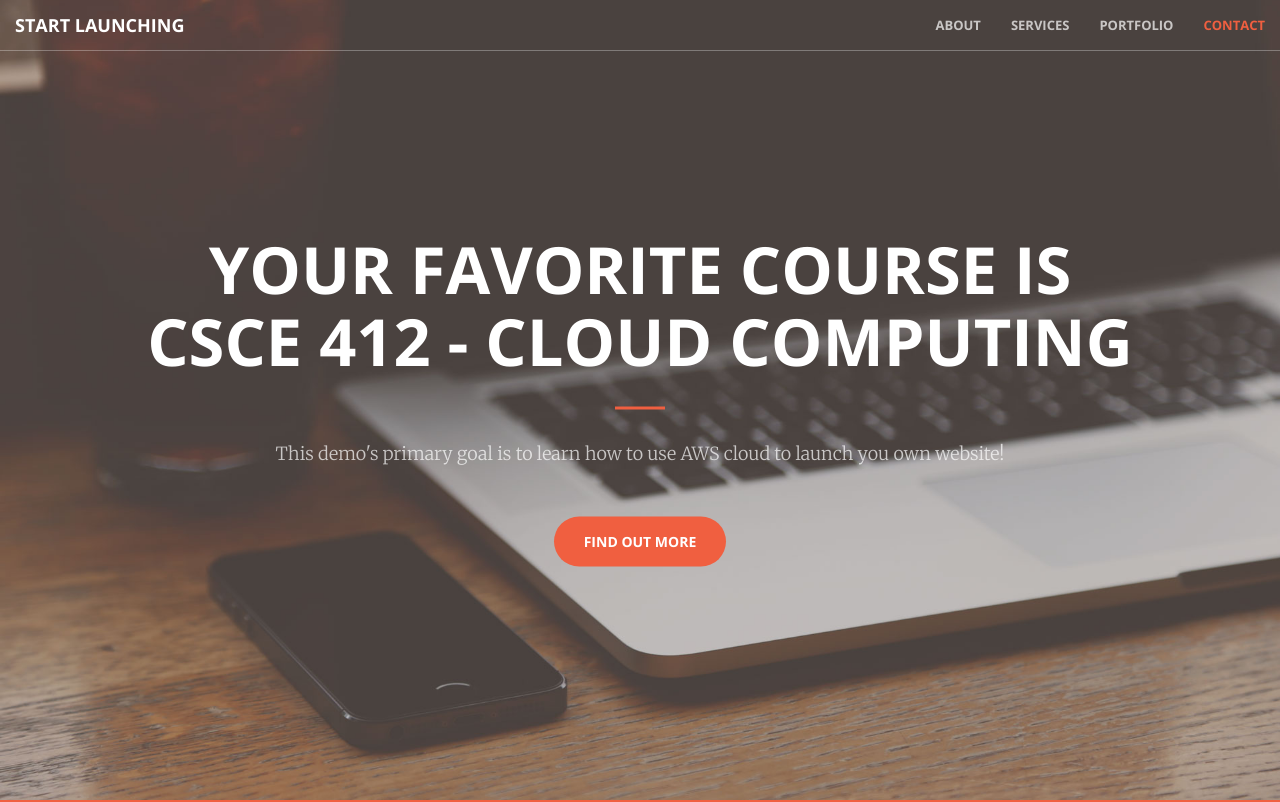
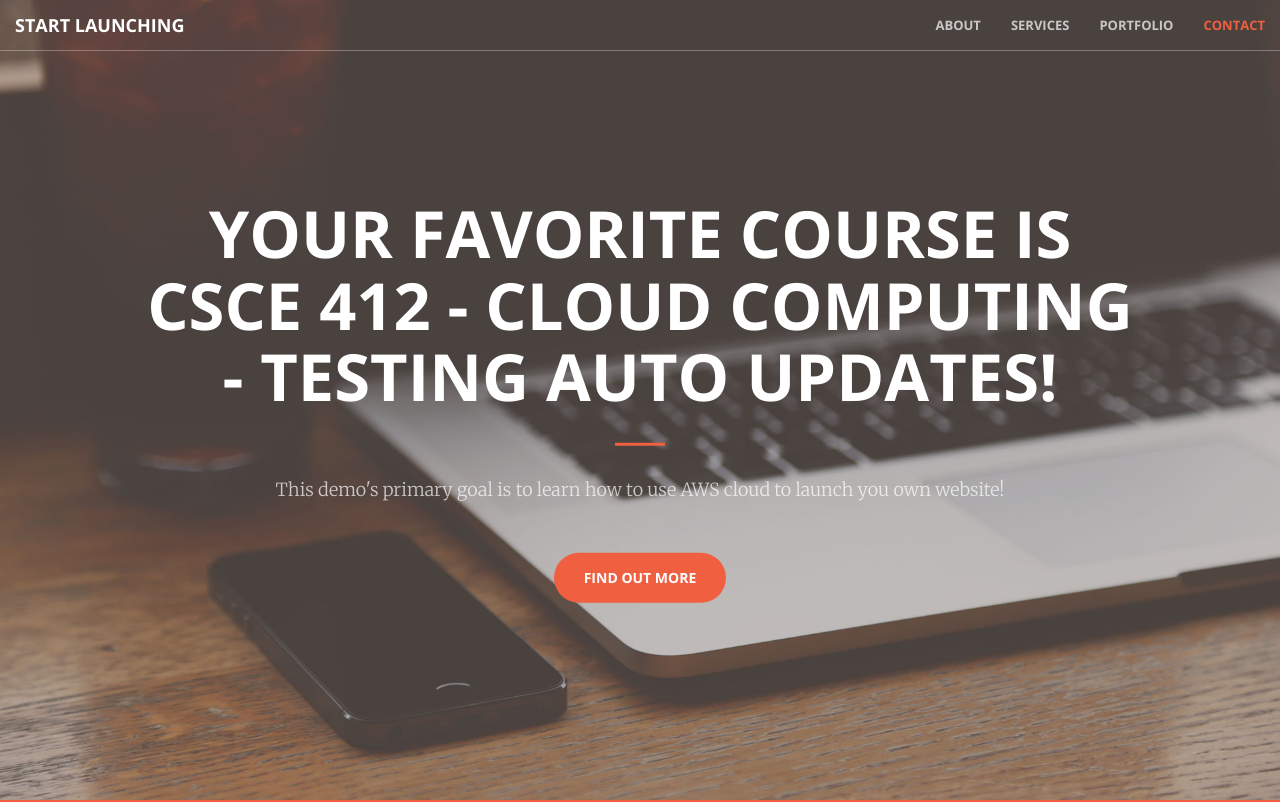
Before and after one commit to haileytrinh/csce412hqtrinh.me, a plain HTML site: page index.html in a window 1280 px wide. Shown: the top 802 px of the page. Drawn offline with nearby package versions, Linux system fonts and the light colour scheme.

Commit message:
Testing automatic update

```diff
--- a/index.html
+++ b/index.html
@@ -74,7 +74,7 @@
     <header>
         <div class="header-content">
             <div class="header-content-inner">
-                <h1>Your Favorite Course is CSCE 412 - Cloud Computing</h1>
+                <h1>Your Favorite Course is CSCE 412 - Cloud Computing - Testing Auto Updates!</h1>
                 <hr>
                 <p>This demo's primary goal is to learn how to use AWS cloud to launch you own website!</p>
                 <a href="#about" class="btn btn-primary btn-xl page-scroll">Find Out More</a>
```
